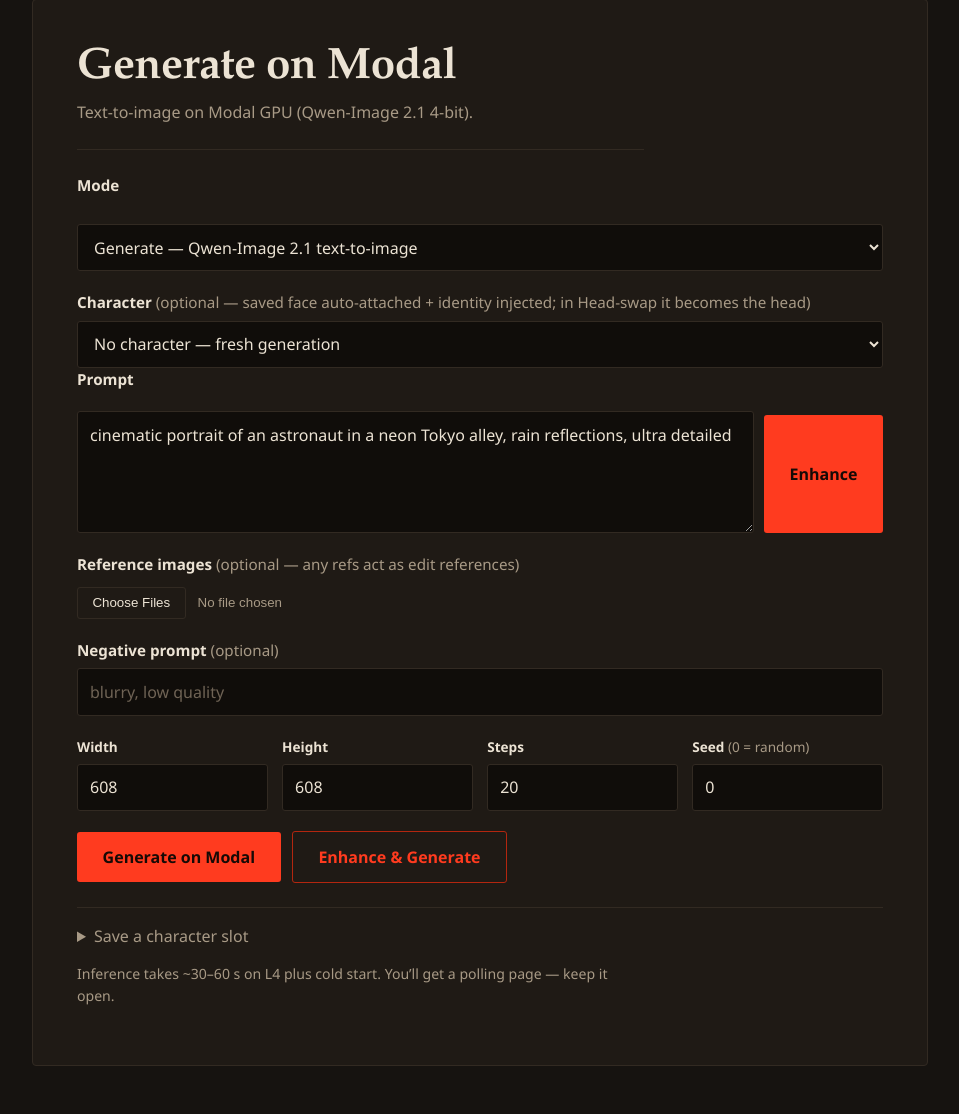
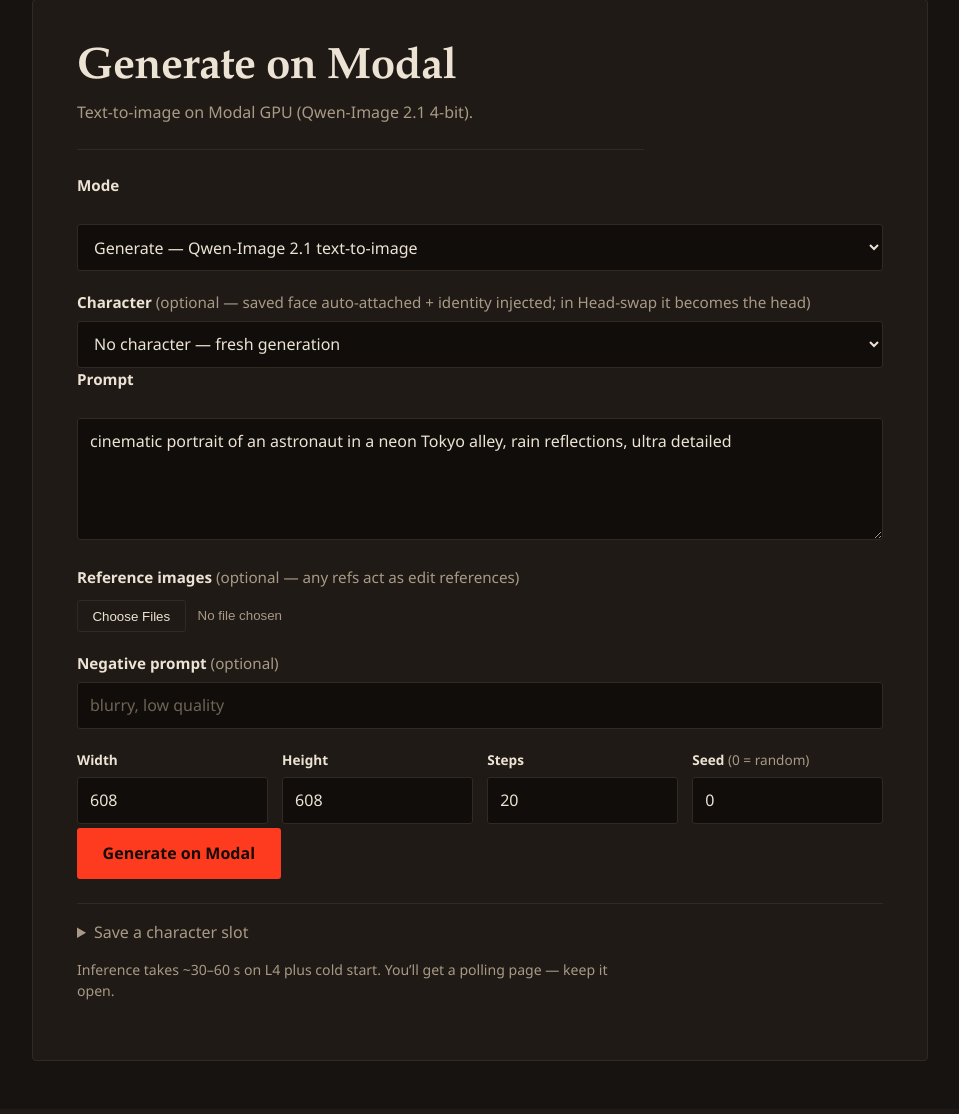
Before and after one commit to rajvermacas/runpod-setup, a FastAPI app: page / in a window 1280 px wide. Shown: the part 49-1163 px from the top of the page, without its empty margins (160-1119 px from the left). After the commit the page ends 1110 px from the top, so only its background shows below. Run offline with FastAPI, Linux system fonts and the light colour scheme.

Commit message:
Web: strip enhancer/eg-chain UI, characters only

```diff
--- a/web/app.py
+++ b/web/app.py
@@ -25,6 +25,11 @@ Modes (dropdown on the form, `mode` form field):
   edit:     Qwen edit with reference photos (up to 4, output follows the first).
   headswap: BFS LoRA — exactly 2 images, body/target first, reference head second.
   turbo:    Z-Image-Turbo, 8-step text-to-image (no refs, negative ignored).
+
+Character slots: portraits saved under web/characters/ appear in the
+Character dropdown; the slot portrait auto-attaches as an identity
+reference and its anchor text injects into the prompt. In headswap mode
+the slot portrait becomes the head, so one body upload suffices.
 
 Run:
   pip install -r web/requirements.txt
@@ -64,8 +69,6 @@ BFS_MODAL_APP_NAME = os.environ.get("BFS_MODAL_APP_NAME", "bfs-headswap-direct")
 BFS_MODAL_CLS_NAME = os.environ.get("BFS_MODAL_CLS_NAME", "BFSHeadSwapDirect")
 TURBO_MODAL_APP_NAME = os.environ.get("TURBO_MODAL_APP_NAME", "zimage-turbo-direct")
 TURBO_MODAL_CLS_NAME = os.environ.get("TURBO_MODAL_CLS_NAME", "ZImageTurboDirect")
-PE_MODAL_APP_NAME = os.environ.get("PE_MODAL_APP_NAME", "qwen21-pe-rewrite")
-PE_MODAL_CLS_NAME = os.environ.get("PE_MODAL_CLS_NAME", "PERewrite")
 # Official Z-Image-Turbo int8 template defaults (see modal_zimage_turbo_direct.py).
 TURBO_DEFAULTS = dict(steps=8, cfg=1.0, sampler="res_multistep", scheduler="simple",
                       shift=3.0, unet="z_image_turbo_int8_convrot.safetensors",
@@ -100,7 +103,6 @@ MAX_REFS = 4
 MAX_FILE_MB = 10
 
 # call_id -> job dict (in-memory; single-process dev server)
-# image jobs carry png bytes; enhance jobs carry result dict.
 JOBS: dict[str, dict] = {}
 
 # Saved character slots: web/characters/<name>.png|jpg + <name>.txt (identity anchor).
@@ -194,7 +196,7 @@ def _spawn_modal(prompt: str, negative: str, width: int, height: int,
     if MOCK_MODAL:
         call_id = f"mock-{uuid.uuid4().hex[:12]}"
         JOBS[call_id] = {
-            "status": "pending", "png": None, "error": None, "kind": "image",
+            "status": "pending", "png": None, "error": None,
             "prompt": prompt, "negative": negative,
             "width": width, "height": height, "seed": seed, "steps": steps,
             "mode": mode,
@@ -237,7 +239,7 @@ def _spawn_modal(prompt: str, negative: str, width: int, height: int,
         )
     call_id: str = call.object_id
     JOBS[call_id] = {
-        "status": "pending", "png": None, "error": None, "kind": "image",
+        "status": "pending", "png": None, "error": None,
         "prompt": prompt, "negative": negative,
         "width": width, "height": height, "seed": seed, "steps": steps,
         "mode": mode,
@@ -247,62 +249,6 @@ def _spawn_modal(prompt: str, negative: str, width: int, height: int,
     log.info("spawn modal call_id=%s mode=%s prompt=%.60r %dx%d steps=%d seed=%d refs=%d (%.2fs)",
              call_id, mode, prompt, width, height, steps, seed, len(refs), time.time() - t0)
     return call_id
-
-
-def _spawn_enhance(text: str) -> str:
-    """Spawn a PE-T2I rewrite job, return the FunctionCall id."""
-    t0 = time.time()
-    text = (text or "").strip()
-    if not text:
-        raise ValueError("nothing to enhance: prompt is empty")
-    if MOCK_MODAL:
-        call_id = f"mock-{uuid.uuid4().hex[:12]}"
-        JOBS[call_id] = {
-            "status": "pending", "result": None, "error": None, "kind": "enhance",
-            "prompt": text, "created": time.time(), "mock": True,
-        }
-        log.info("spawn mock enhance call_id=%s text=%.60r (%.2fs)",
-                 call_id, text, time.time() - t0)
-        return call_id
-    import modal
-
-    cls = modal.Cls.from_name(PE_MODAL_APP_NAME, PE_MODAL_CLS_NAME)
-    call = cls().rewrite.spawn(text)
-    call_id: str = call.object_id
-    JOBS[call_id] = {
-        "status": "pending", "result": None, "error": None, "kind": "enhance",
-        "prompt": text, "created": time.time(), "mock": False,
-    }
-    log.info("spawn modal enhance call_id=%s text=%.60r (%.2fs)",
-             call_id, text, time.time() - t0)
-    return call_id
-
-
-def _enhance_blocking(text: str, timeout: int = 420) -> tuple[str, str]:
-    """Rewrite via PE and wait. Returns (rewritten_prompt, wh_ratio).
-
-    Runs in a threadpool (blocks). Raises TimeoutError on timeout, ValueError
-    on empty/unparseable result.
-    """
-    eid = _spawn_enhance(text)
-    if MOCK_MODAL:
-        import time as _t
-
-        deadline = _t.time() + min(timeout, 60)
-        while _t.time() < deadline:
-            _poll_modal(eid)
-            if JOBS[eid]["status"] == "done":
-                break
-            _t.sleep(1)
-    else:
-        import modal
-
-        modal.FunctionCall.from_id(eid).get(timeout=timeout)
-        _poll_modal(eid)
-    job = JOBS[eid]
-    if job["status"] != "done" or not (job.get("result") or {}).get("rewritten_prompt", "").strip():
-        raise ValueError(f"enhance failed: {job.get('error') or 'empty result'}")
-    return job["result"]["rewritten_prompt"].strip(), str(job["result"].get("wh_ratio", ""))
 
 
 def _is_image(data: bytes) -> bool:
@@ -328,41 +274,31 @@ def _previews(refs: list[bytes], limit: int = 4) -> list[str]:
 
 
 def _poll_modal(call_id: str) -> None:
-    """Poll once; on success store the result and mark done, on Timeout leave pending."""
+    """Poll once; on success store PNG and mark done, on Timeout leave pending."""
     job = JOBS.get(call_id)
     if job is None or job["status"] != "pending":
         return
-    if job.get("chain"):
-        return  # chained placeholder: background _eg_chain fills it, not Modal
     elapsed = time.time() - job["created"]
-    kind = job.get("kind", "image")
     if job.get("mock"):
-        # simulate GPU delay so polling UI can be exercised (shorter for text)
-        if time.time() - job["created"] < (3 if kind == "enhance" else 5):
+        # simulate ~5 s GPU delay so polling UI can be exercised
+        if time.time() - job["created"] < 5:
             log.debug("poll %s still pending (mock, %.0fs)", call_id, elapsed)
             return
         try:
-            if kind == "enhance":
-                job["result"] = {
-                    "rewritten_prompt": f"[mock enhanced] {job['prompt']} — cinematic light, "
-                                        "shallow depth of field, ultra detailed",
-                    "wh_ratio": "16:9",
-                }
-            else:
-                job["png"] = _mock_png(job["prompt"], job["width"], job["height"])
+            job["png"] = _mock_png(job["prompt"], job["width"], job["height"])
             job["status"] = "done"
         except Exception as e:
             job["status"] = "error"
             job["error"] = str(e)
             log.exception("poll %s mock render failed", call_id)
             return
-        log.info("poll %s done (mock, %.0fs)", call_id, elapsed)
+        log.info("poll %s done (mock, %.0fs, %d bytes)", call_id, elapsed, len(job["png"]))
         return
     try:
         import modal
 
         fc = modal.FunctionCall.from_id(call_id)
-        out = fc.get(timeout=0)  # raises TimeoutError while running
+        png = fc.get(timeout=0)  # raises TimeoutError while running
     except TimeoutError:
         log.debug("poll %s still pending (%.0fs)", call_id, elapsed)
         return
@@ -371,61 +307,9 @@ def _poll_modal(call_id: str) -> None:
         job["error"] = f"{type(e).__name__}: {e}"
         log.exception("poll %s failed after %.0fs", call_id, elapsed)
         return
-    if kind == "enhance":
-        job["result"] = dict(out)
-        job["status"] = "done"
-        log.info("poll %s done enhance (%.0fs, ratio=%s)", call_id, elapsed,
-                 job["result"].get("wh_ratio", "?"))
-        return
-    job["png"] = bytes(out)
+    job["png"] = bytes(png)
     job["status"] = "done"
     log.info("poll %s done (%.0fs, %d bytes)", call_id, elapsed, len(job["png"]))
-
-
-def _eg_chain(chain_id: str, prompt: str, negative: str, width: int, height: int,
-              seed: int, steps: int, refs: list[bytes], mode: str,
-              char_image: bytes | None, identity: str) -> None:
-    """Background Enhance & Generate chain: fills the placeholder job."""
-    import time as _t
-
-    job = JOBS.get(chain_id)
-    if job is None:
-        return
-    try:
-        rewritten, ratio = _enhance_blocking(prompt, timeout=900)
-    except Exception as e:
-        job["status"] = "error"
-        job["error"] = f"Enhance failed ({type(e).__name__}): {e}. Try plain Generate."
-        log.exception("eg chain %s enhance failed", chain_id)
-        return
-    job.update({"prompt": rewritten, "enhanced": True, "ratio": ratio,
-                "stage": "generating"})
-    log.info("eg chain %s enhanced (ratio=%s), spawning %s",
-             chain_id, ratio or "?", mode)
-    try:
-        img_id = _spawn_modal(rewritten, negative, width, height, seed, steps,
-                              refs, mode, char_image, identity)
-    except Exception as e:
-        job["status"] = "error"
-        job["error"] = f"Modal spawn failed: {type(e).__name__}: {e}"
-        log.exception("eg chain %s spawn failed", chain_id)
-        return
-    deadline = _t.time() + 900
-    while _t.time() < deadline:
-        _poll_modal(img_id)
-        img_job = JOBS.get(img_id, {})
-        if img_job.get("status") == "done":
-            job.update({"png": img_job["png"], "status": "done",
-                        "ref_count": img_job.get("ref_count", job["ref_count"])})
-            log.info("eg chain %s done (%d bytes)", chain_id, len(job["png"]))
-            return
-        if img_job.get("status") == "error":
-            job["status"] = "error"
-            job["error"] = img_job.get("error", "image job failed")
-            return
-        _t.sleep(4)
-    job["status"] = "error"
-    job["error"] = "Image step timed out. Try plain Generate."
 
 
 @app.get("/", response_class=HTMLResponse)
@@ -443,8 +327,7 @@ def index(request: Request, mode: str = ""):
 def health():
     return {"status": "ok", "modal_app": MODAL_APP_NAME,
             "bfs_modal_app": BFS_MODAL_APP_NAME,
-            "turbo_modal_app": TURBO_MODAL_APP_NAME,
-            "pe_modal_app": PE_MODAL_APP_NAME, "mock": MOCK_MODAL,
+            "turbo_modal_app": TURBO_MODAL_APP_NAME, "mock": MOCK_MODAL,
             "modes": list(MODES), "default_mode": DEFAULT_MODE,
             "characters": len(list_characters())}
 
@@ -483,45 +366,10 @@ async def save_character(
     return RedirectResponse(url=f"/?mode=generate", status_code=303)
 
 
-@app.post("/enhance")
-async def enhance(request: Request):
-    """PE-T2I rewrite: {text} -> {call_id}; poll GET /enhance/{call_id}."""
-    try:
-        body = await request.json()
-        text = (body.get("text") or "")
-    except Exception:
-        return Response('{"error": "invalid JSON"}', status_code=400, media_type="application/json")
-    try:
-        call_id = await run_in_threadpool(_spawn_enhance, text)
-    except ValueError as e:
-        return Response(f'{{"error": "{e}"}}', status_code=400, media_type="application/json")
-    except Exception as e:
-        log.exception("POST /enhance spawn failed")
-        return Response(f'{{"error": "spawn failed: {type(e).__name__}: {e}"}}',
-                        status_code=502, media_type="application/json")
-    return {"call_id": call_id}
-
-
-@app.get("/enhance/{call_id}")
-def enhance_status(call_id: str):
-    job = JOBS.get(call_id)
-    if job is None or job.get("kind") != "enhance":
-        return Response('{"error": "unknown enhance job"}', status_code=404,
-                        media_type="application/json")
-    _poll_modal(call_id)
-    if job["status"] == "done":
-        return {"status": "done", **(job["result"] or {})}
-    if job["status"] == "error":
-        return Response(f'{{"status": "error", "error": "{job["error"]}"}}',
-                        status_code=502, media_type="application/json")
-    return {"status": "pending"}
-
-
 @app.post("/generate")
 async def generate(
     request: Request,
     mode: str = Form("generate"),
-    flow: str = Form("generate"),
     character: str = Form(""),
     prompt: str = Form(""),
     negative_prompt: str = Form(""),
@@ -616,31 +464,6 @@ async def generate(
         return _form_ctx(
             "Head-swap needs a body upload plus a head: either upload 2 images, or upload 1 body and pick a character slot as the head.", 400)
 
-    if flow == "enhance-generate":
-        if mode not in ("generate", "turbo"):
-            return _form_ctx("Enhance & Generate is only offered for Generate/Turbo modes.", 400)
-        # Async chain: redirect immediately, background thread runs
-        # enhance -> generate and fills this same job. The result page polls
-        # through both stages (no 7-minute blocked POST).
-        chain_id = f"eg-{uuid.uuid4().hex[:12]}"
-        JOBS[chain_id] = {
-            "status": "pending", "png": None, "error": None, "kind": "image",
-            "chain": True, "stage": "enhancing", "prompt": prompt, "original_prompt": prompt,
-            "enhanced": False, "ratio": "", "negative": negative_prompt.strip(),
-            "width": width, "height": height, "seed": seed, "steps": steps,
-            "mode": f"{mode} (enhance+generate)",
-            "ref_count": len(refs), "created": time.time(),
-            "mock": MOCK_MODAL, "ref_previews": _previews(refs),
-        }
-        import threading
-
-        args = (chain_id, prompt, negative_prompt.strip(), width, height, seed,
-                steps, refs, mode, char_image, identity)
-        threading.Thread(target=_eg_chain, args=args, daemon=True).start()
-        log.info("POST /generate from %s -> chained %s, redirect /result/%s",
-                 client, mode, chain_id)
-        return RedirectResponse(url=f"/result/{chain_id}", status_code=303)
-
     try:
         # blocking Modal network call -> threadpool, taaki event loop block na ho
         call_id = await run_in_threadpool(
--- a/web/static/style.css
+++ b/web/static/style.css
@@ -79,17 +79,6 @@ input[type="number"] {
 }
 
 textarea { min-height: 7rem; resize: vertical; line-height: 1.55; }
-
-/* Prompt box + Enhance button side by side */
-.prompt-row { display: flex; gap: 0.6rem; align-items: stretch; }
-.prompt-row textarea { flex: 1; }
-.prompt-row button { white-space: nowrap; }
-
-/* Dual actions: plain generate vs enhance-first */
-.btn-row { display: flex; gap: 0.7rem; flex-wrap: wrap; align-items: center; }
-.btn-row button { margin-top: 0; }
-#eg-btn { background: transparent; color: var(--safe); border: 1px solid var(--safe-deep); }
-#eg-btn:hover { background: #2a1410; }
 
 ::placeholder { color: #6f6355; }
 
--- a/web/templates/index.html
+++ b/web/templates/index.html
@@ -31,12 +31,8 @@
     </div>
 
     <label for="prompt">Prompt</label>
-    <div class="prompt-row">
-      <textarea id="prompt" name="prompt" rows="4"
-        placeholder="cinematic photorealistic portrait, soft golden light, ultra detailed">{{ default_prompt }}</textarea>
-      <button type="button" id="enhance-btn" title="Rewrite with PE-T2I">Enhance</button>
-    </div>
-    <p class="hint" id="enhance-hint"></p>
+    <textarea id="prompt" name="prompt" rows="4"
+      placeholder="cinematic photorealistic portrait, soft golden light, ultra detailed">{{ default_prompt }}</textarea>
 
     <div id="refs-block">
       <label for="ref_images">Reference images <span class="opt" id="refs-hint"></span></label>
@@ -55,11 +51,7 @@
       <div><label>Seed <span class="opt">(0 = random)</span></label><input id="seed" name="seed" type="number" value="0"></div>
     </div>
 
-    <div class="btn-row">
-      <button type="submit" name="flow" value="generate">Generate on Modal</button>
-      <button type="submit" name="flow" value="enhance-generate" id="eg-btn"
-        title="Rewrite the prompt on GPU first, then generate with it">Enhance &amp; Generate</button>
-    </div>
+    <button type="submit">Generate on Modal</button>
   </form>
   <details>
     <summary>Save a character slot</summary>
@@ -114,8 +106,6 @@ function applyMode(setDefaults) {
   document.getElementById("refs-block").style.display = info.showRefs ? "" : "none";
   document.getElementById("neg-block").style.display = info.showNeg ? "" : "none";
   document.getElementById("char-block").style.display = info.showChar ? "" : "none";
-  document.getElementById("enhance-btn").style.display = (m === "generate" || m === "turbo") ? "" : "none";
-  document.getElementById("eg-btn").style.display = (m === "generate" || m === "turbo") ? "" : "none";
   promptEl.required = info.promptRequired;
   if (setDefaults) {
     // Swap in the new mode's default prompt — unless the user typed their
@@ -131,41 +121,6 @@ function applyMode(setDefaults) {
 }
 modeEl.addEventListener("change", () => applyMode(true));
 applyMode(false);
-
-// PE-T2I prompt enhancement (Generate/Turbo): rewrite -> fill box, show ratio.
-const enhanceBtn = document.getElementById("enhance-btn");
-const enhanceHint = document.getElementById("enhance-hint");
-enhanceBtn.addEventListener("click", async () => {
-  const text = promptEl.value.trim();
-  if (!text) { enhanceHint.textContent = "Write a short idea first, then Enhance."; return; }
-  enhanceBtn.disabled = true;
-  enhanceHint.textContent = "Enhancing on Modal GPU…";
-  try {
-    const r = await fetch("/enhance", {
-      method: "POST", headers: {"Content-Type": "application/json"},
-      body: JSON.stringify({text}),
-    });
-    if (!r.ok) { enhanceHint.textContent = "Enhance failed (HTTP " + r.status + ")."; return; }
-    const {call_id} = await r.json();
-    for (let i = 0; i < 90; i++) {
-      await new Promise(res => setTimeout(res, 2000));
-      const s = await fetch("/enhance/" + call_id);
-      if (!s.ok) { enhanceHint.textContent = "Enhance failed (HTTP " + s.status + ")."; return; }
-      const st = await s.json();
-      if (st.status === "done") {
-        promptEl.value = st.rewritten_prompt || text;
-        enhanceHint.textContent = st.wh_ratio
-          ? "Enhanced. Suggested aspect ratio: " + st.wh_ratio + " — set Width/Height to match."
-          : "Enhanced.";
-        return;
-      }
-      if (st.status === "error") { enhanceHint.textContent = "Enhance failed."; return; }
-    }
-    enhanceHint.textContent = "Enhance timed out — try again.";
-  } finally {
-    enhanceBtn.disabled = false;
-  }
-});
 </script>
 </main>
 </body>
```
Also changed, not shown: web/templates/result.html (+1 -6 lines).
